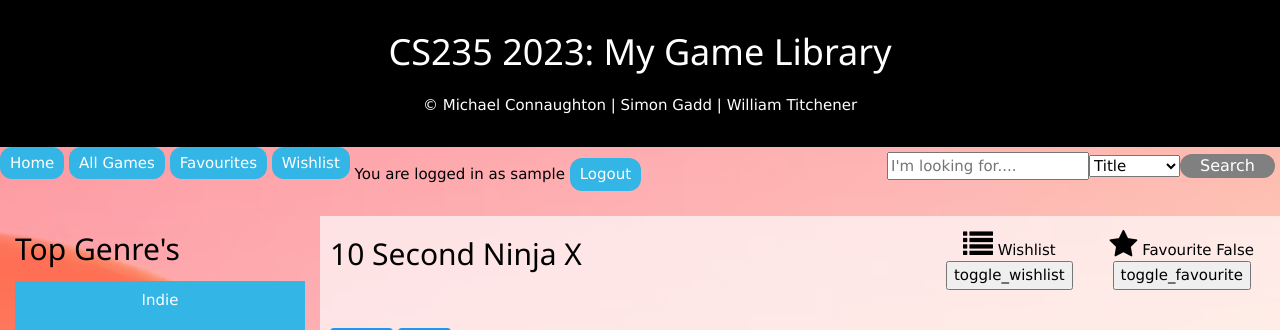
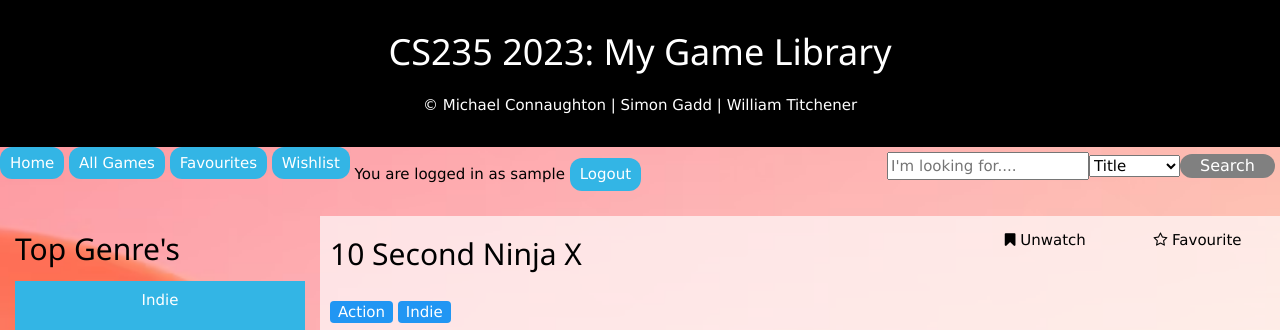
Before and after one commit to zZoogZz/Games-Web-App, a Flask app: page /game/435790 in a window 1280 px wide. Shown: the top 330 px of the page. Run offline with Flask 3, Linux system fonts and the light colour scheme; the visitor is signed in with stand-in values (Sample User, id 1); some libraries are stand-ins or nearby versions.

Commit message:
Button Styling

```diff
--- a/games/gamedesc/gamedesc.py
+++ b/games/gamedesc/gamedesc.py
@@ -70,7 +70,7 @@ def desc(game_id):
         sort_by = request.args.get('sort_by', default='rating')
         reverse_sort = request.args.get('reverse_sort', default='True') == 'True'
 
-        if request.form['submit_button'] == 'toggle_favourite':
+        if request.form.get('action') == 'toggle_favourite':
 
             toggle_favourite(game)
             return redirect(url_for('game_bp.desc', game_id=game_id, sort_by=sort_by, reverse_sort=reverse_sort))
--- a/games/templates/game/gameDescription.html
+++ b/games/templates/game/gameDescription.html
@@ -6,23 +6,29 @@
             <div style="float:left";>
                 <h2>{{ game.title }}</h2>
             </div>
-            <div style="float:right";>
-
-                <button class="w3-button">
-                    <i class="fa fa-solid fa-list fa-2x"></i> Wishlist
+            <div class="w3-right">
+                <div class="w3-container col-6">
                     <form method="POST">
-                    <input type="submit" name="submit_button" value="toggle_wishlist">
+                    <button type="submit" name="action" value="toggle_favourite" class="w3-button">
+                        {% if game %}
+                            <i class="fa fa fa-bookmark"></i> Unwatch
+                        {% else %}
+                            <i class="fa fa fa-bookmark-o"></i> Watch
+                        {% endif %}
+                    </button>
                     </form>
-                </button>
-
-
-                <button class="w3-button">
-                    <i class="fa fa-regular fa-star fa-2x"></i> Favourite {% if game in favourites %} True {% else %} False {% endif %}
+                </div>
+                <div class="w3-container col-6">
                     <form method="POST">
-                    <input type="submit" name="submit_button" value="toggle_favourite">
+                    <button type="submit" name="action" value="toggle_favourite" class="w3-button">
+                        {% if game in favourites %}
+                            <i class="fa fa-star"></i> Unfavourite
+                        {% else %}
+                            <i class="fa fa-star-o"></i> Favourite
+                        {% endif %}
+                    </button>
                     </form>
-                </button>
-
+                </div>
             </div>
         </div>
         <div>
```
